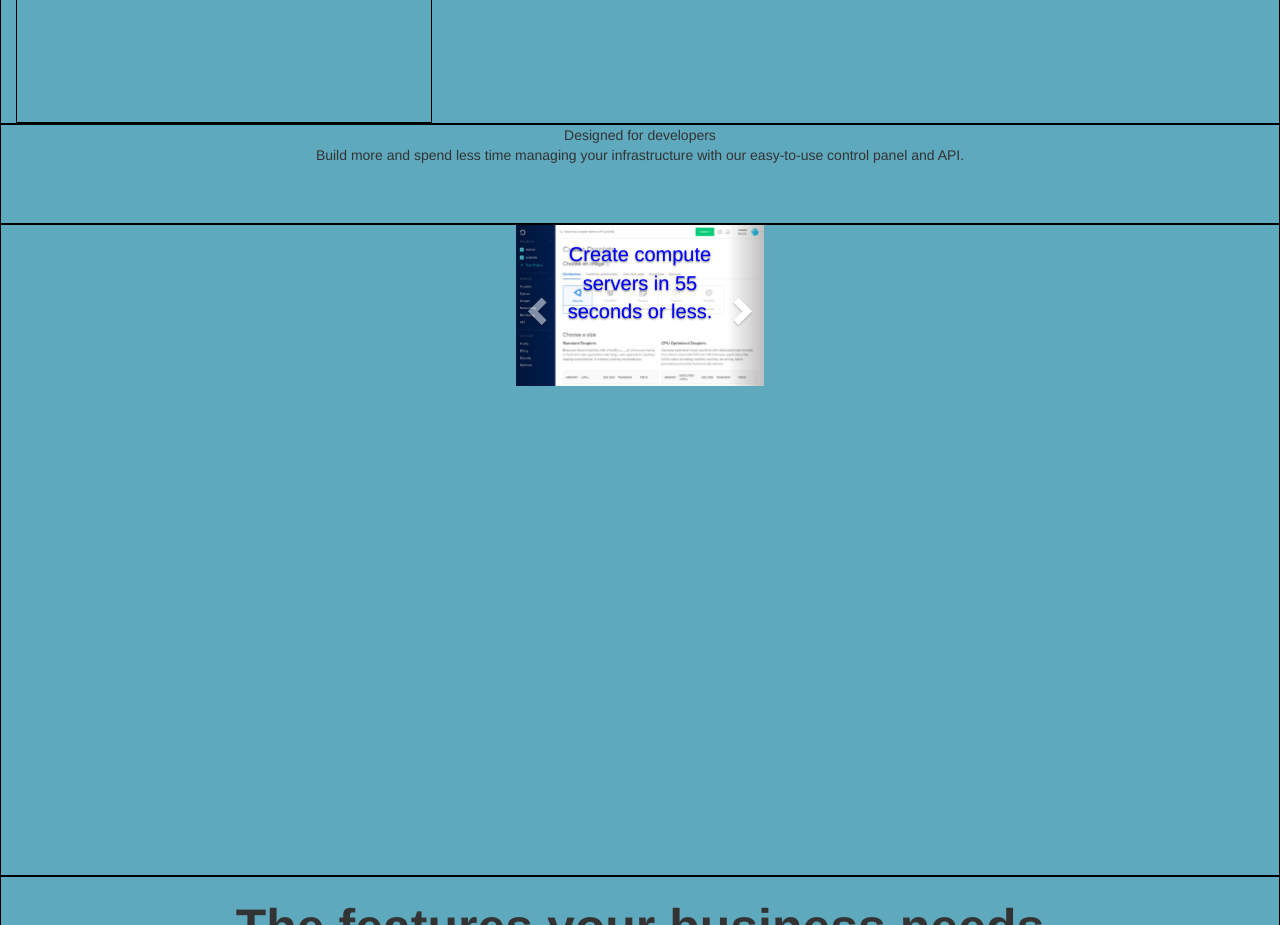
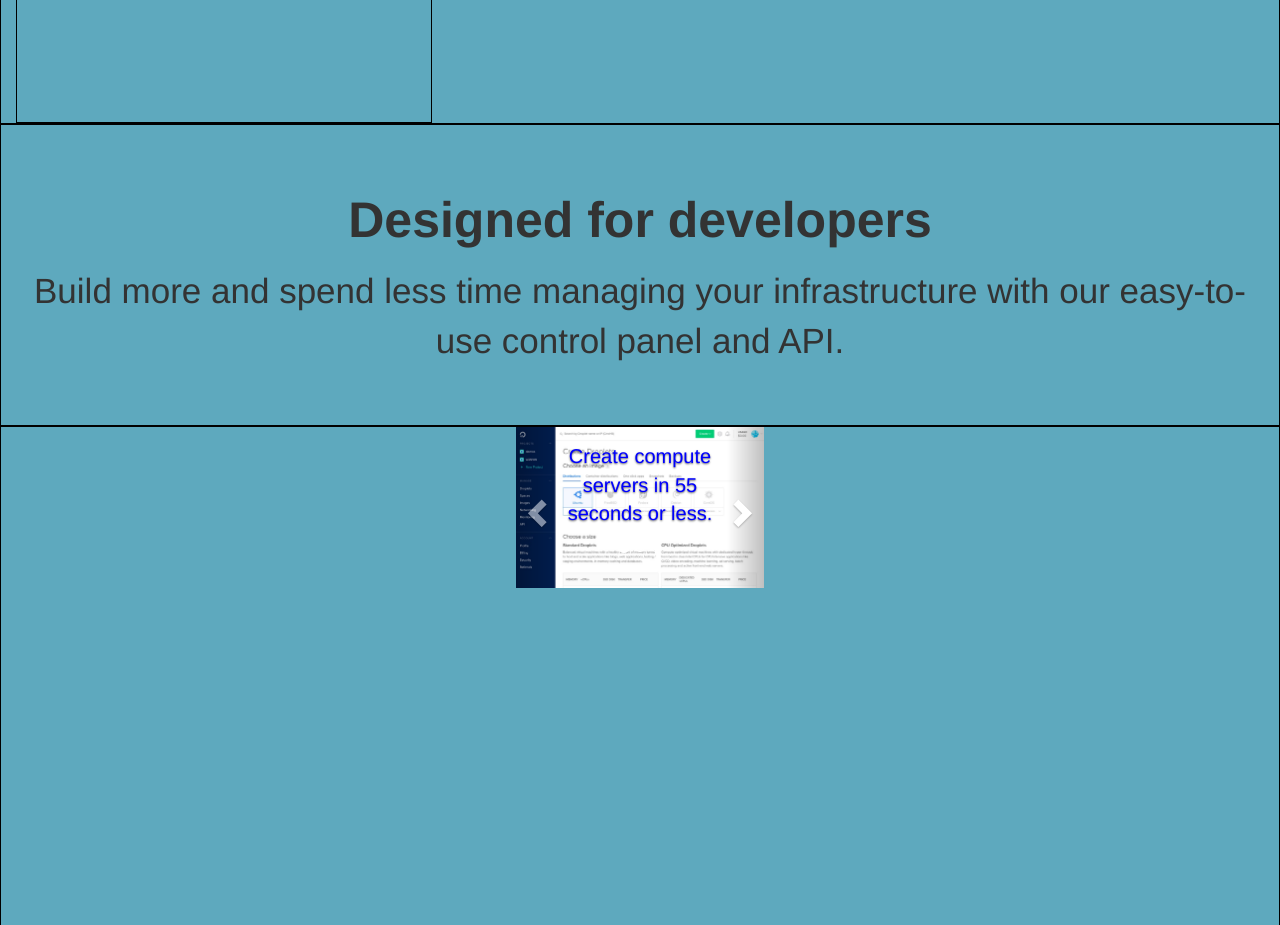
Before and after one commit to matthewort/html-css-digitalocean, a plain HTML site: page index.html in a window 1280 px wide. Shown: the part 2280-3205 px from the top of the page. Drawn offline with nearby package versions, Linux system fonts and the light colour scheme.

Commit message:
Struttura15

```diff
--- a/css/style.css
+++ b/css/style.css
@@ -197,7 +197,19 @@ img {
 /* sezione DESIGNED FOR DEVELOPERS */
 .ms_designed {
   text-align: center;
+  height: 300px;
+  padding-top: 60px;
 }
+
+#ms_designtitle {
+  font-size: 50px;
+  font-weight: bold;
+}
+
+#ms_build {
+  font-size: 35px;
+}
+
 
 #ms_create {
   color: blue;
--- a/index.html
+++ b/index.html
@@ -221,9 +221,9 @@
     <section id="ms_designed" class="row">
       <div class="col-xs-12">
         <div class="ms_designed">
-          Designed for developers
-          <br>
-          Build more and spend less time managing your infrastructure with our easy-to-use control panel and API.
+          <p id="ms_designtitle">Designed for developers</p>
+
+          <p id="ms_build">Build more and spend less time managing your infrastructure with our easy-to-use control panel and API.</p>
         </div>
       </div>
       <!-- carousel -->
```
